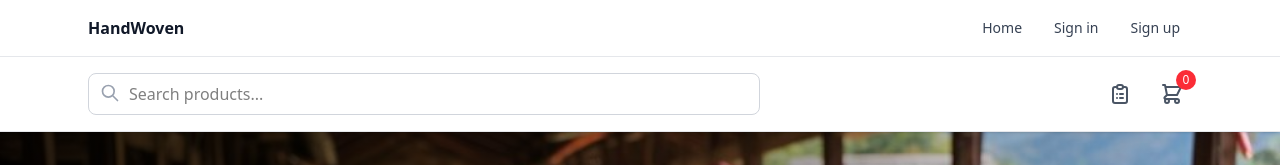
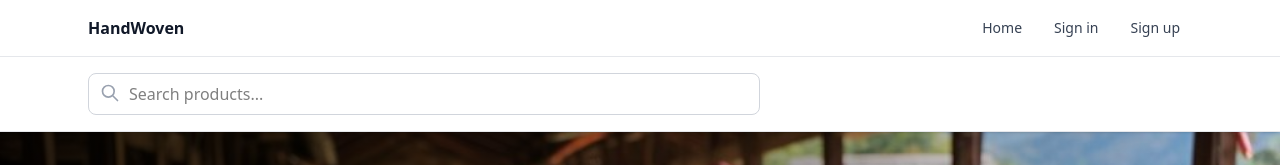
Before and after one commit to prasad-xma/HandWoven, a React (Vite) app in the folder HandWoven.Client/: page / in a window 1280 px wide. Shown: the top 165 px of the page. Built offline with nearby package versions, Linux system fonts and the light colour scheme; no server answers.

Commit message:
remove cart icon and order icon

```diff
--- a/HandWoven.Client/src/pages/Home.jsx
+++ b/HandWoven.Client/src/pages/Home.jsx
@@ -42,7 +42,7 @@ const Home = () => {
       {/* Navigation Bar */}
       <div className="sticky top-0 z-40 bg-white border-b border-gray-200 shadow-sm">
         <div className="max-w-6xl mx-auto px-4 sm:px-6 py-4">
-          <div className="flex items-center justify-between gap-4">
+          <div className="flex items-center justify-between">
             {/* Search Bar */}
             <div className="flex-1 max-w-2xl">
               <div className="relative">
@@ -67,53 +67,6 @@ const Home = () => {
                   />
                 </svg>
               </div>
-            </div>
-
-            {/* Action Icons */}
-            <div className="flex items-center gap-3">
-              {/* Order Icon */}
-              <button
-                className="p-2 rounded-lg hover:bg-gray-100 transition-colors"
-                title="Orders"
-              >
-                <svg
-                  className="w-6 h-6 text-gray-600"
-                  fill="none"
-                  stroke="currentColor"
-                  viewBox="0 0 24 24"
-                >
-                  <path
-                    strokeLinecap="round"
-                    strokeLinejoin="round"
-                    strokeWidth={2}
-                    d="M9 5H7a2 2 0 00-2 2v12a2 2 0 002 2h10a2 2 0 002-2V7a2 2 0 00-2-2h-2M9 5a2 2 0 002 2h2a2 2 0 002-2M9 5a2 2 0 012-2h2a2 2 0 012 2m-3 7h3m-3 4h3m-6-4h.01M9 16h.01"
-                  />
-                </svg>
-              </button>
-
-              {/* Shopping Cart Icon */}
-              <button
-                className="p-2 rounded-lg hover:bg-gray-100 transition-colors relative"
-                title="Shopping Cart"
-              >
-                <svg
-                  className="w-6 h-6 text-gray-600"
-                  fill="none"
-                  stroke="currentColor"
-                  viewBox="0 0 24 24"
-                >
-                  <path
-                    strokeLinecap="round"
-                    strokeLinejoin="round"
-                    strokeWidth={2}
-                    d="M3 3h2l.4 2M7 13h10l4-8H5.4M7 13L5.4 5M7 13l-2.293 2.293c-.63.63-.184 1.707.707 1.707H17m0 0a2 2 0 100 4 2 2 0 000-4zm-8 2a2 2 0 11-4 0 2 2 0 014 0z"
-                  />
-                </svg>
-                {/* Cart Badge (optional) */}
-                <span className="absolute -top-1 -right-1 bg-red-500 text-white text-xs rounded-full w-5 h-5 flex items-center justify-center">
-                  0
-                </span>
-              </button>
             </div>
           </div>
         </div>
```
